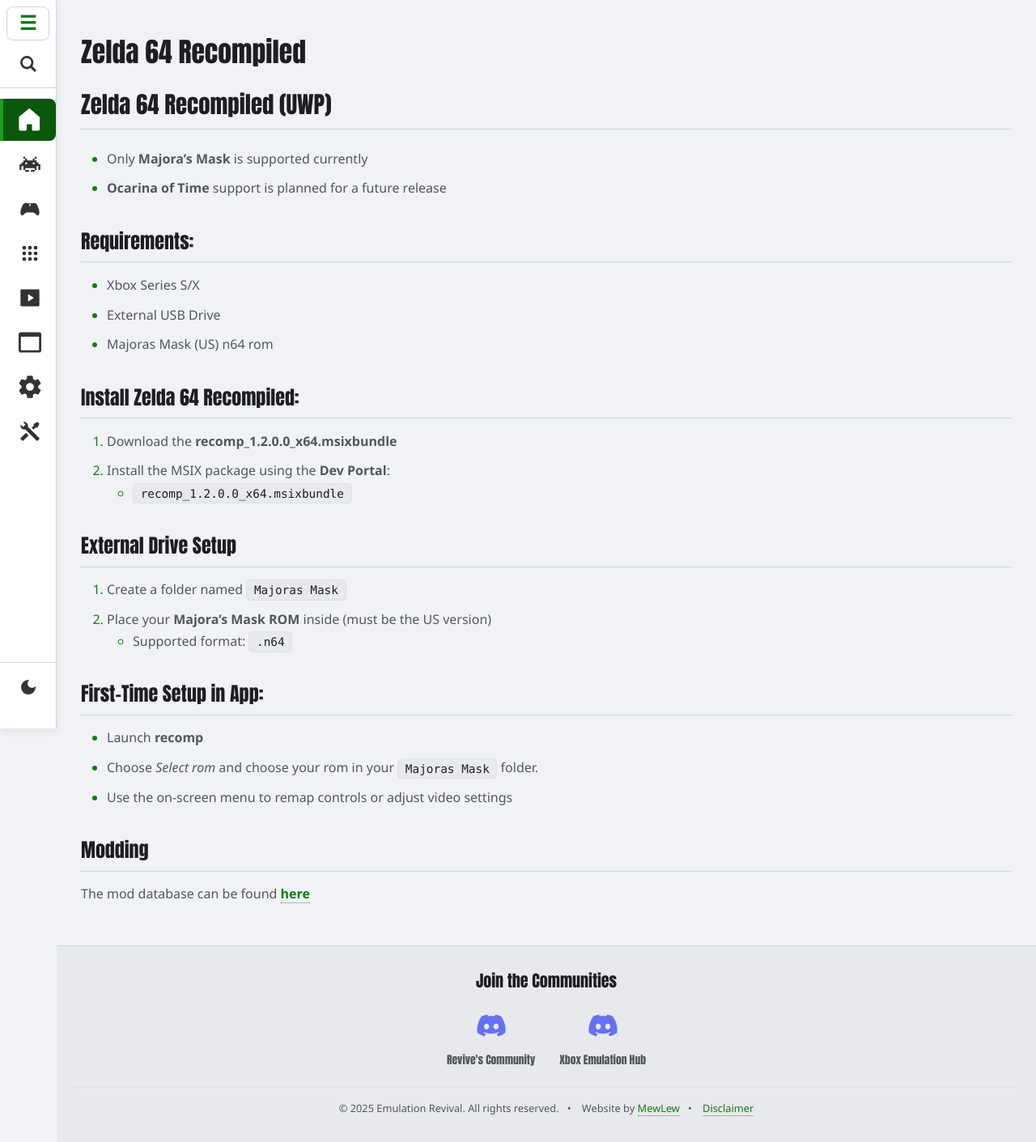
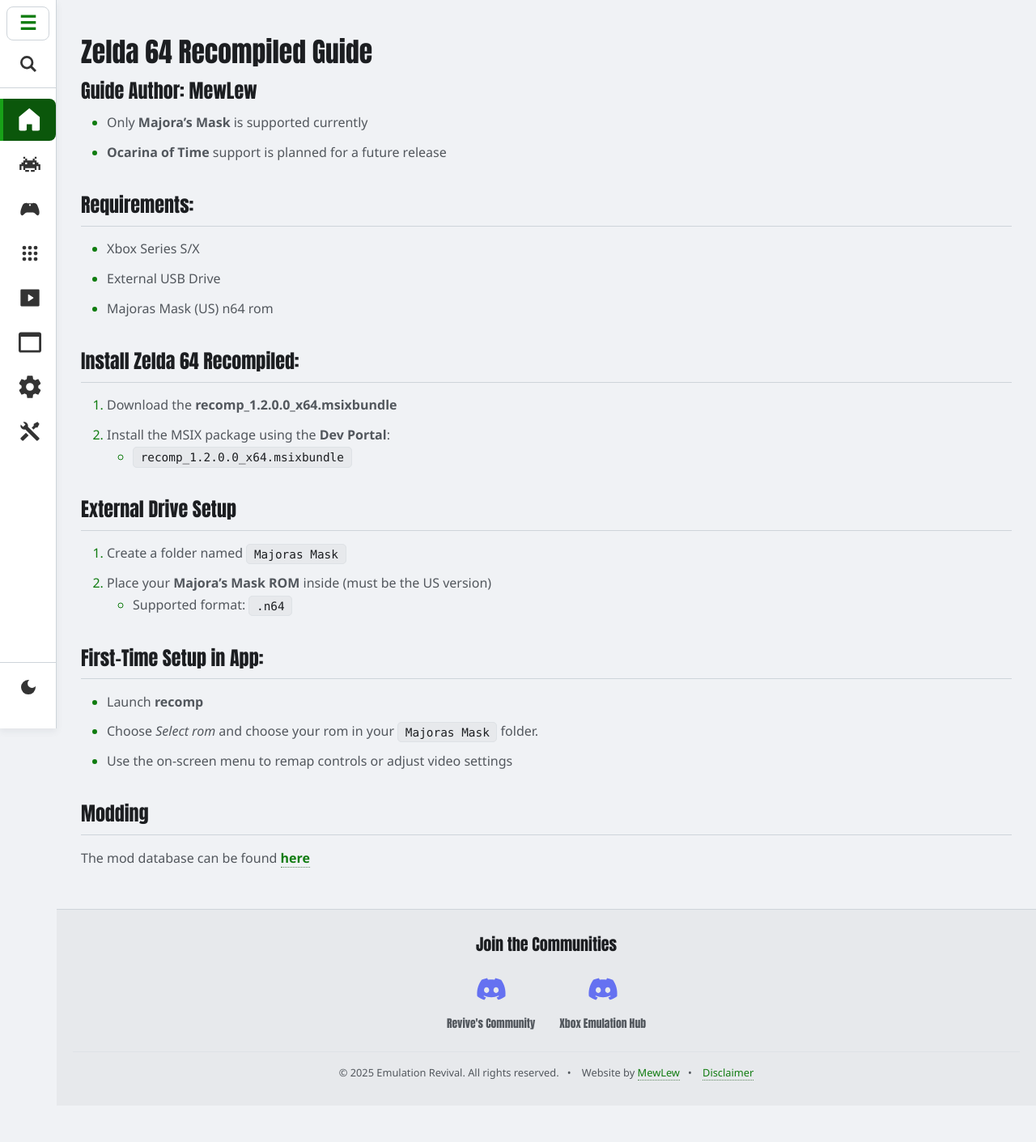
Before and after one commit to EmulationRevival/emulationrevival.github.io, a Jekyll site: the page built from guides/ports/zelda64.md, in a window 1280 px wide. Shown: the whole page at 81% size. Built offline with Jekyll 4.4.1, drawn with Linux system fonts in a browser that asks for light colours; after the commit the page ends 1366 px from its top, so only the background shows below that.

Commit message:
Update zelda64.md

```diff
--- a/guides/ports/zelda64.md
+++ b/guides/ports/zelda64.md
@@ -1,11 +1,10 @@
 ---
 layout: template
-title: "Zelda 64 Recompiled"
+title: "Zelda 64 Recompiled Guide"
 permalink: /guides/ports/zelda64-guide/
 description: "A guide for setting up Zelda 64 Recompiled on dev mode."
+author: "MewLew"
 ---
-
-## Zelda 64 Recompiled (UWP)
 
 - Only **Majora’s Mask** is supported currently
 - **Ocarina of Time** support is planned for a future release
```
